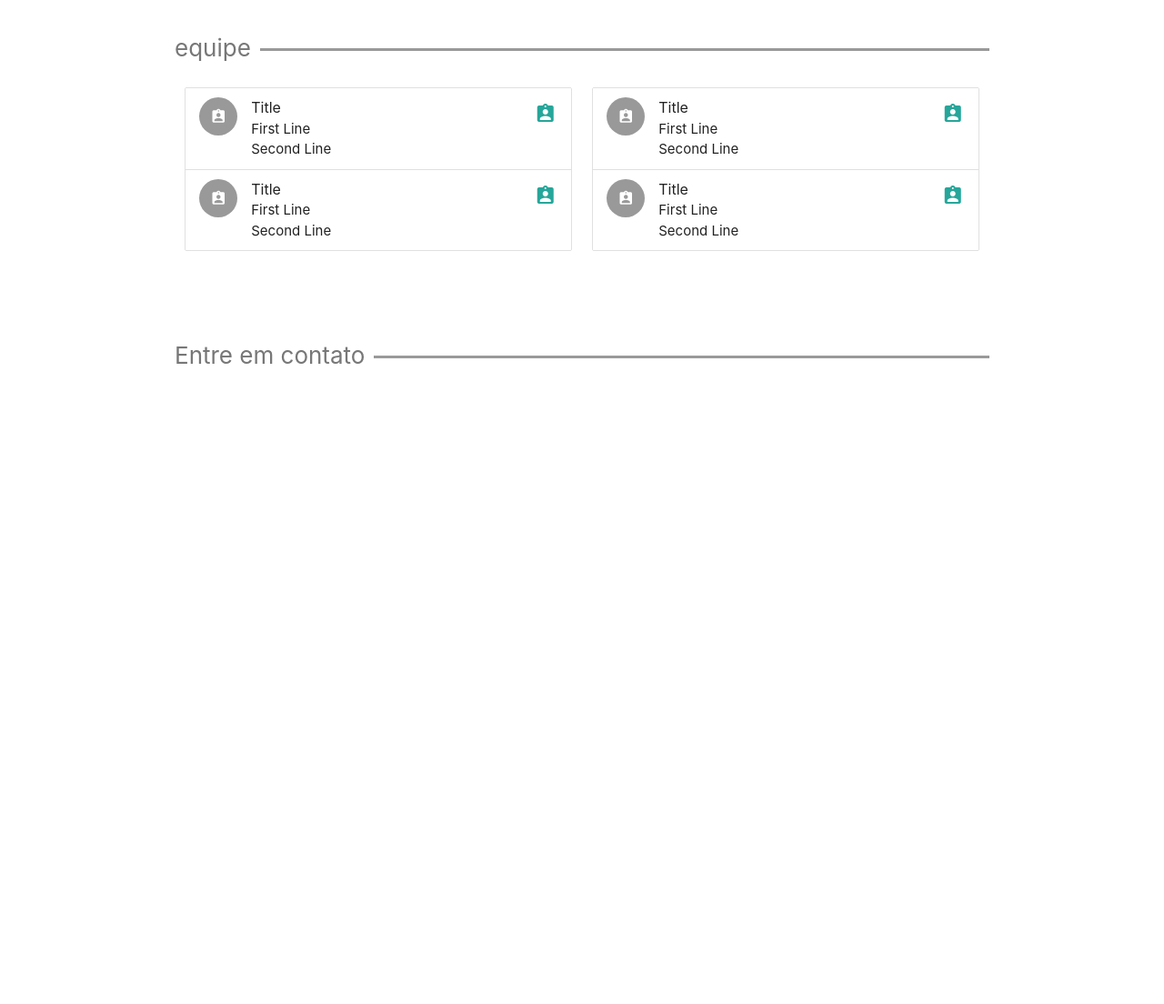
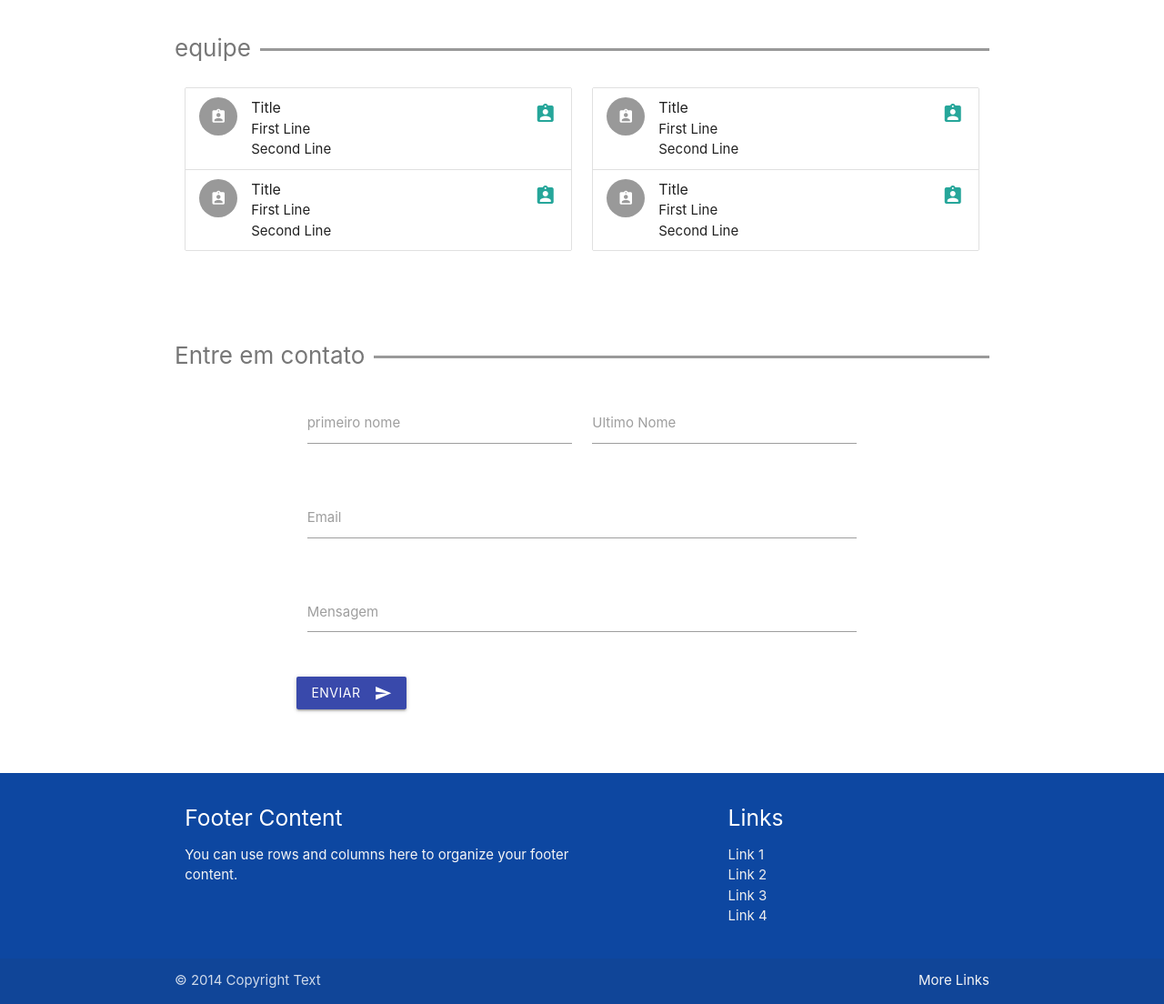
Before and after one commit to jeffer1312/materialize, a plain HTML site: page index.html in a window 1280 px wide. Shown: the part 1339-2443 px from the top of the page at 91% size. Before the commit the page ends 1801 px from the top, so only its background shows below. Drawn offline with nearby package versions, Linux system fonts and the light colour scheme.

Commit message:
projeto finalilzado

```diff
--- a/index.html
+++ b/index.html
@@ -197,12 +197,74 @@
                 <div></div>
                 <h2>Entre em contato</h2>
             </div>
-            <div class="row">
+            <div class="container" style="max-width: 800px;">
+                <div class="row">
+                    <form class="col s12">
+                        <div class="row">
+                            <div class="input-field col m6 s12">
+                                <input id="first_name" type="text" class="validate">
+                                <label for="first_name">primeiro nome</label>
+                            </div>
+                            <div class="input-field col m6 s12">
+                                <input id="last_name" type="text" class="validate">
+                                <label for="last_name">Ultimo Nome</label>
+                            </div>
+                        </div>
 
+                        <div class="row">
+                            <div class="input-field col   s12">
+                                <input id="email" type="email" class="validate">
+                                <label for="email">Email</label>
+                            </div>
+                        </div>
 
+                        <div class="row">
+                            <div class="input-field col  s12">
+                                <textarea id="textarea1" class="materialize-textarea"></textarea>
+                                <label for="textarea1">Mensagem</label>
+                            </div>
+                        </div>
+                        <div class="row">
+                            <div class="input-field">
+                                <button class="btn waves-effect waves-light indigo darken-1" type="submit" name="action">Enviar
+                                <i class="material-icons right">send</i>
+                            </button>
+                            </div>
+                        </div>
+
+                </div>
             </div>
         </div>
+
+        </form>
     </div>
+    </div>
+    </div>
+    <footer class="page-footer blue darken-4">
+        <div class="container">
+            <div class="row">
+                <div class="col l6 s12">
+                    <h5 class="white-text">Footer Content</h5>
+                    <p class="grey-text text-lighten-4">You can use rows and columns here to organize your footer content.</p>
+                </div>
+                <div class="col l4 offset-l2 s12">
+                    <h5 class="white-text">Links</h5>
+                    <ul>
+                        <li><a class="grey-text text-lighten-3" href="#!">Link 1</a></li>
+                        <li><a class="grey-text text-lighten-3" href="#!">Link 2</a></li>
+                        <li><a class="grey-text text-lighten-3" href="#!">Link 3</a></li>
+                        <li><a class="grey-text text-lighten-3" href="#!">Link 4</a></li>
+                    </ul>
+                </div>
+            </div>
+        </div>
+        <div class="footer-copyright">
+            <div class="container">
+                © 2014 Copyright Text
+                <a class="grey-text text-lighten-4 right" href="#!">More Links</a>
+            </div>
+        </div>
+    </footer>
 
     <!--  Scripts-->
     <script src="https://code.jquery.com/jquery-2.1.1.min.js"></script>
```
